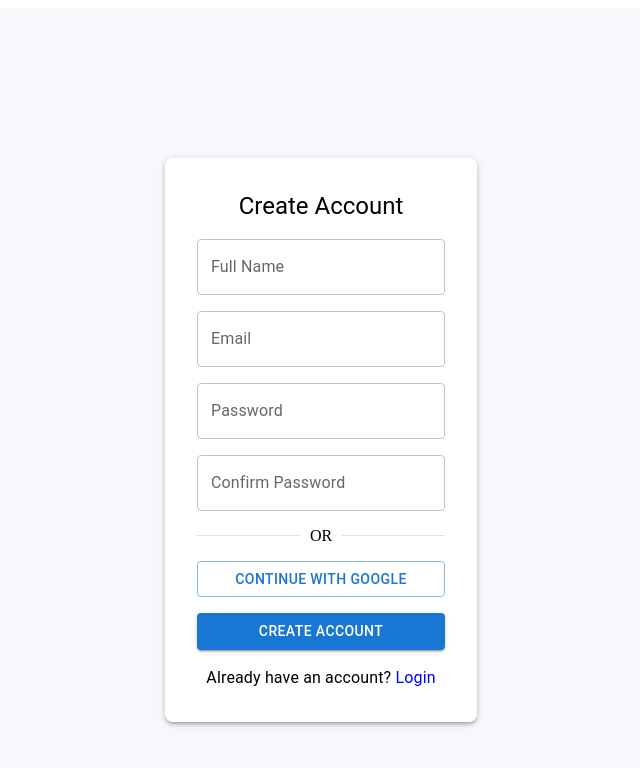
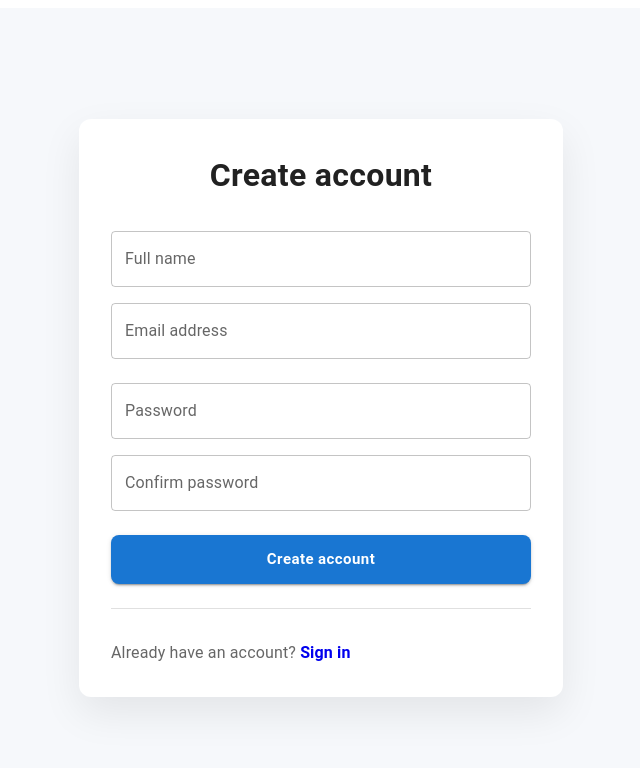
Before and after one commit to Sridhar005/aichat-client, a React (Vite) app: page /signup in a window 1280 px wide. Shown: the top 768 px of the page, without its empty margins (319-959 px from the left). Built offline with nearby package versions, Linux system fonts and the light colour scheme; no server answers.

Commit message:
add ui changes

```diff
--- a/src/components/LoginForm.tsx
+++ b/src/components/LoginForm.tsx
@@ -6,6 +6,7 @@ import {
   Typography,
   Stack,
   Divider,
+  Paper,
 } from "@mui/material";
 import { useFormik } from "formik";
 import * as Yup from "yup";
@@ -24,24 +25,25 @@ const FormInput = ({ label, name, type = "text", formik }: any) => (
     onBlur={formik.handleBlur}
     error={formik.touched[name] && Boolean(formik.errors[name])}
     helperText={formik.touched[name] && formik.errors[name]}
+    sx={{
+      "& .MuiOutlinedInput-root": {
+        borderRadius: 2,
+        backgroundColor: "#fafafa",
+      },
+    }}
   />
 );
 
 const validationSchema = Yup.object({
   email: Yup.string()
-    .trim()
-    .email("Invalid email format")
+    .email("Invalid email")
     .required("Email is required"),
-
   password: Yup.string()
-    .min(6, "Minimum 6 characters required")
     .required("Password is required"),
 });
 
 const LoginForm: React.FC = () => {
   const navigate = useNavigate();
-
-  // 🔥 ONLY THIS (NO setIsAuthenticated)
   const { refreshUser } = useAuth();
 
   const formik = useFormik({
@@ -50,18 +52,11 @@ const LoginForm: React.FC = () => {
       password: "",
       rememberMe: false,
     },
-
     validationSchema,
-
     onSubmit: async (values, { setSubmitting }) => {
       try {
-        // 1. Login API call
         await loginUser(values.email, values.password);
-
-        // 2. IMPORTANT: fetch user (basic/pro comes from backend)
         await refreshUser();
-
-        // 3. Redirect AFTER auth is updated
         navigate("/chat");
       } catch (error: any) {
         alert(error.response?.data || "Login failed");
@@ -72,29 +67,34 @@ const LoginForm: React.FC = () => {
   });
 
   return (
-    <Box
+    <Paper
+      elevation={0}
       sx={{
-        maxWidth: 400,
         width: "100%",
+        maxWidth: 420,
+        maxHeight: "90vh",
         p: 4,
-        borderRadius: 2,
-        boxShadow: 3,
-        backgroundColor: "white",
+        borderRadius: 3,
+        bgcolor: "#ffffff",
+        boxShadow: "0 16px 40px rgba(0,0,0,0.08)",
+        overflow: "hidden",
       }}
     >
-      <Typography variant="h5" sx={{ textAlign: "center", mb: 2 }}>
-        Login
+      {/* HEADER */}
+      <Box sx={{ mb:3, textAlign: "center"}}>
+        <Typography sx={{fontSize: "32px",variant:"h2", fontWeight:700, mb: 0.5 }} >
+          Sign in
         </Typography>
+      </Box>
 
       <form onSubmit={formik.handleSubmit}>
-        <Stack spacing={2}>
+        <Stack spacing={2.5}>
           <FormInput
-            label="Email Address"
+            label="Email address"
             name="email"
             type="email"
             formik={formik}
           />
-
           <FormInput
             label="Password"
             name="password"
@@ -102,48 +102,72 @@ const LoginForm: React.FC = () => {
             formik={formik}
           />
 
-          <label style={{ fontSize: "14px" }}>
+          <Box
+            sx={{
+              display: "flex",
+              alignItems: "center",
+              justifyContent: "space-between",
+              fontSize: 14,
+            }}
+          >
+            <label style={{ display: "flex", gap: 6, alignItems: "center" }}>
               <input
                 type="checkbox"
                 name="rememberMe"
                 checked={formik.values.rememberMe}
                 onChange={formik.handleChange}
               />
-            {" "}Remember Me
+              Remember me
             </label>
 
             <Typography
               variant="body2"
+              sx={{ cursor: "pointer" }}
               color="primary"
-            sx={{ cursor: "pointer" }}
             >
-            Forgot Password?
+              Forgot password?
             </Typography>
+          </Box>
 
           <Button
             type="submit"
             variant="contained"
             fullWidth
             disabled={formik.isSubmitting}
+            sx={{
+              mt: 0.5,
+              py: 1.3,
+              borderRadius: 2,
+              fontWeight: 600,
+              textTransform: "none",
+            }}
           >
-            {formik.isSubmitting ? "Logging in..." : "Login"}
+            {formik.isSubmitting ? "Signing in…" : "Sign in"}
           </Button>
 
-          <Divider>OR</Divider>
+          <Divider />
 
-          <Button variant="outlined" fullWidth>
+          <Button
+            variant="outlined"
+            fullWidth
+            sx={{
+              py: 1.1,
+              borderRadius: 2,
+              textTransform: "none",
+            }}
+          >
             Continue with Google
           </Button>
         </Stack>
       </form>
 
-      <Typography variant="body2" sx={{ textAlign: "center", mt: 2 }}>
+      <Typography sx={{  variant:"body2",mt:3,color:"text.secondary" }}>
         Don’t have an account?{" "}
-        <Link to="/signup" style={{ textDecoration: "none", color: "blue" }}>
-          Sign Up
+        <Link to="/signup" style={{ fontWeight: 600, textDecoration: "none" }}>
+          Create one
         </Link>
       </Typography>
-    </Box>
+    </Paper>
   );
 };
 
--- a/src/components/SignupForm.tsx
+++ b/src/components/SignupForm.tsx
@@ -1,10 +1,11 @@
 import React, { useState } from "react";
 import {
-  Box,
   Button,
   Divider,
   Typography,
   Stack,
+  Paper,
+  Box,
 } from "@mui/material";
 import { useFormik } from "formik";
 import * as Yup from "yup";
@@ -14,31 +15,21 @@ import FormInput from "./FormInput";
 import { sanitize } from "../utils/sanitize";
 
 const validationSchema = Yup.object({
-  fullName: Yup.string()
-    .trim()
-    .min(3)
-    .required("Full Name is required"),
-
-  email: Yup.string()
-    .trim()
-    .email("Invalid email")
-    .required("Email is required"),
-
+  fullName: Yup.string().trim().min(3).required("Enter your full name"),
+  email: Yup.string().trim().email("Invalid email").required("Enter your email"),
   password: Yup.string()
-    .required()
+    .required("Create a password")
     .matches(
       /^(?=.*[A-Z])(?=.*[a-z])(?=.*\d)(?=.*[@$!%*?&]).{8,16}$/,
-      "Weak password"
+      "Use 8–16 chars with upper, lower, number & Special"
     ),
-
   confirmPassword: Yup.string()
-    .oneOf([Yup.ref("password")], "Passwords must match")
-    .required(),
+    .oneOf([Yup.ref("password")], "Passwords do not match")
+    .required("Confirm your password"),
 });
 
 const SignupForm: React.FC = () => {
   const navigate = useNavigate();
-
   const [cooldown, setCooldown] = useState(false);
 
   const formik = useFormik({
@@ -49,31 +40,26 @@ const SignupForm: React.FC = () => {
       confirmPassword: "",
     },
     validationSchema,
-
     onSubmit: async (values, { setSubmitting }) => {
       if (cooldown) return;
 
       try {
         setCooldown(true);
 
-        // ⛑️ SANITIZE INPUTS
         const safeData = {
           fullName: sanitize(values.fullName),
           email: sanitize(values.email),
           password: values.password,
         };
 
-        const result = await registerUser(
+        await registerUser(
           safeData.fullName,
           safeData.email,
           safeData.password
         );
 
-        alert(result.message || "Account created");
         navigate("/login");
-
-        // ⛔ prevent spam submit
-        setTimeout(() => setCooldown(false), 5000);
+        setTimeout(() => setCooldown(false), 4000);
       } catch (err: any) {
         alert(err.response?.data || "Registration failed");
         setCooldown(false);
@@ -84,57 +70,100 @@ const SignupForm: React.FC = () => {
   });
 
   return (
-    <Box
+    <Paper
+      elevation={0}
       sx={{
-        maxWidth: 400,
-        mx: "auto",
-        mt: 8,
+        width: "100%",
+        maxWidth: 420,
+        maxHeight: "90vh",
+        overflowY: "auto",
+
         p: 4,
-        boxShadow: 3,
-        borderRadius: 2,
-        backgroundColor: "white",
+        borderRadius: 3,
+        bgcolor: "#ffffff",
+        boxShadow: "0 16px 40px rgba(0,0,0,0.08)",
       }}
     >
-      <Typography variant="h5" sx={{ textAlign:"center", mb:2 }}>
-        Create Account
-      </Typography>
+      {/* HEADER */}
+      <Box sx={{ mb:4,textAlign:"center" }} >
+        <Typography sx={{fontSize:"32px", variant: "h5", fontWeight: 700, mb: 0.5 }}>
+          Create account
+        </Typography>
+      </Box>
 
       <form onSubmit={formik.handleSubmit}>
-        <Stack spacing={2}>
-          <FormInput label="Full Name" name="fullName" formik={formik} />
-          <FormInput label="Email" name="email" type="email" formik={formik} />
-          <FormInput label="Password" name="password" type="password" formik={formik} />
-          <FormInput
-            label="Confirm Password"
-            name="confirmPassword"
-            type="password"
-            formik={formik}
-          />
+        <Stack spacing={3}>
 
-          <Divider>OR</Divider>
+          {/* IDENTITY SECTION */}
+          <Stack spacing={2}>
+            <FormInput
+              label="Full name"
+              name="fullName"
+              formik={formik}
+            />
+            <FormInput
+              label="Email address"
+              name="email"
+              type="email"
+              formik={formik}
+            />
+          </Stack>
 
-          <Button variant="outlined" fullWidth>
-            Continue with Google
-          </Button>
+          {/* SECURITY SECTION */}
+          <Stack spacing={2}>
+            <FormInput
+              label="Password"
+              name="password"
+              type="password"
+              formik={formik}
+            />
+            <FormInput
+              label="Confirm password"
+              name="confirmPassword"
+              type="password"
+              formik={formik}
+            />
+          </Stack>
 
+          {/* CTA */}
           <Button
             type="submit"
             variant="contained"
             disabled={formik.isSubmitting || cooldown}
             fullWidth
+            sx={{
+              mt: 1,
+              py: 1.4,
+              borderRadius: 2,
+              fontWeight: 600,
+              fontSize: 15,
+              textTransform: "none",
+            }}
           >
-            {cooldown ? "Wait..." : "Create Account"}
+            {cooldown ? "Please wait…" : "Create account"}
           </Button>
+
+          {/* SECONDARY ACTION */}
+          <Divider />
         </Stack>
       </form>
 
-      <Typography sx={{ textAlign:"center", mt: 2}}>
+      {/* FOOTER */}
+      <Typography sx={{  variant:"body2", mt:4,color:"text.secondary" }}
+
+      >
         Already have an account?{" "}
-        <Link to="/login" style={{ textDecoration: "none", color: "blue" }}>
-          Login
+        <Link
+          to="/login"
+          style={{
+            fontWeight: 600,
+            textDecoration: "none",
+          }}
+        >
+          Sign in
         </Link>
       </Typography>
-    </Box>
+    </Paper>
   );
 };
 
--- a/src/components/chat/ChatMessage.tsx
+++ b/src/components/chat/ChatMessage.tsx
@@ -1,6 +1,12 @@
 import { Box, Paper } from "@mui/material";
 
-const ChatMessage = ({ message, sender }: any) => {
+type Props = {
+  message: string;
+  sender: "user" | "ai";
+  thinking?: boolean;
+};
+
+const ChatMessage: React.FC<Props> = ({ message, sender, thinking }) => {
   const isUser = sender === "user";
 
   return (
@@ -20,9 +26,11 @@ const ChatMessage = ({ message, sender }: any) => {
           color: isUser ? "white" : "black",
           maxWidth: "75%",
           fontSize: 14,
+          fontStyle: thinking ? "italic" : "normal",
+          opacity: thinking ? 0.7 : 1,
         }}
       >
-        {message}
+        {thinking ? "Typing…" : message}
       </Paper>
     </Box>
   );
```
Also changed, not shown: src/components/chat/ChatSidebar.tsx (+38 -1 lines), src/components/chat/ChatWindow.tsx (+55 -22 lines). Lines whose indentation alone changed are shown as unchanged.
